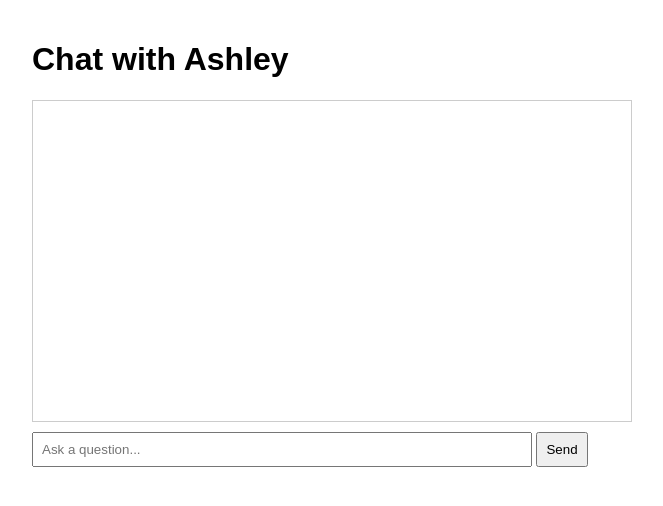
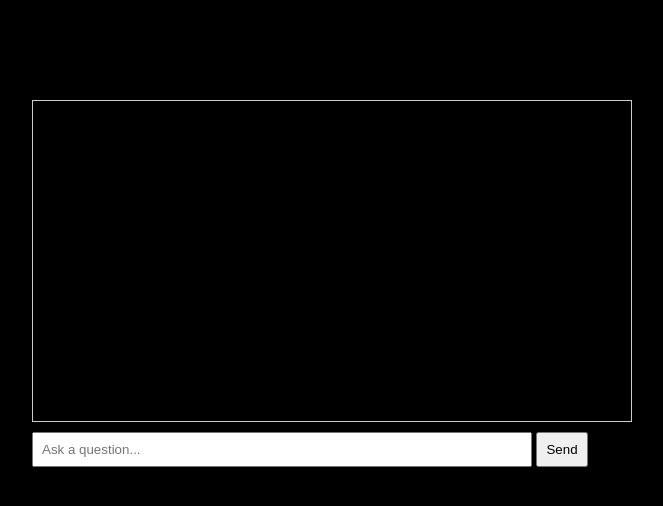
Before and after one commit to jamesmiller2404/jamesmiller2404.github.io, a plain HTML site: page index.html in a window 1280 px wide. Shown: the whole page, without its empty margins (308-971 px from the left). Drawn offline with Linux system fonts and the light colour scheme.

Commit message:
Update index.html

```diff
--- a/index.html
+++ b/index.html
@@ -10,7 +10,7 @@
         button { padding: 8px; }
     </style>
 </head>
-<body>
+<body style="background: #000;">
     <h1>Chat with Ashley</h1>
     <div id="chat-log"></div>
     <input type="text" id="userInput" placeholder="Ask a question...">
```
